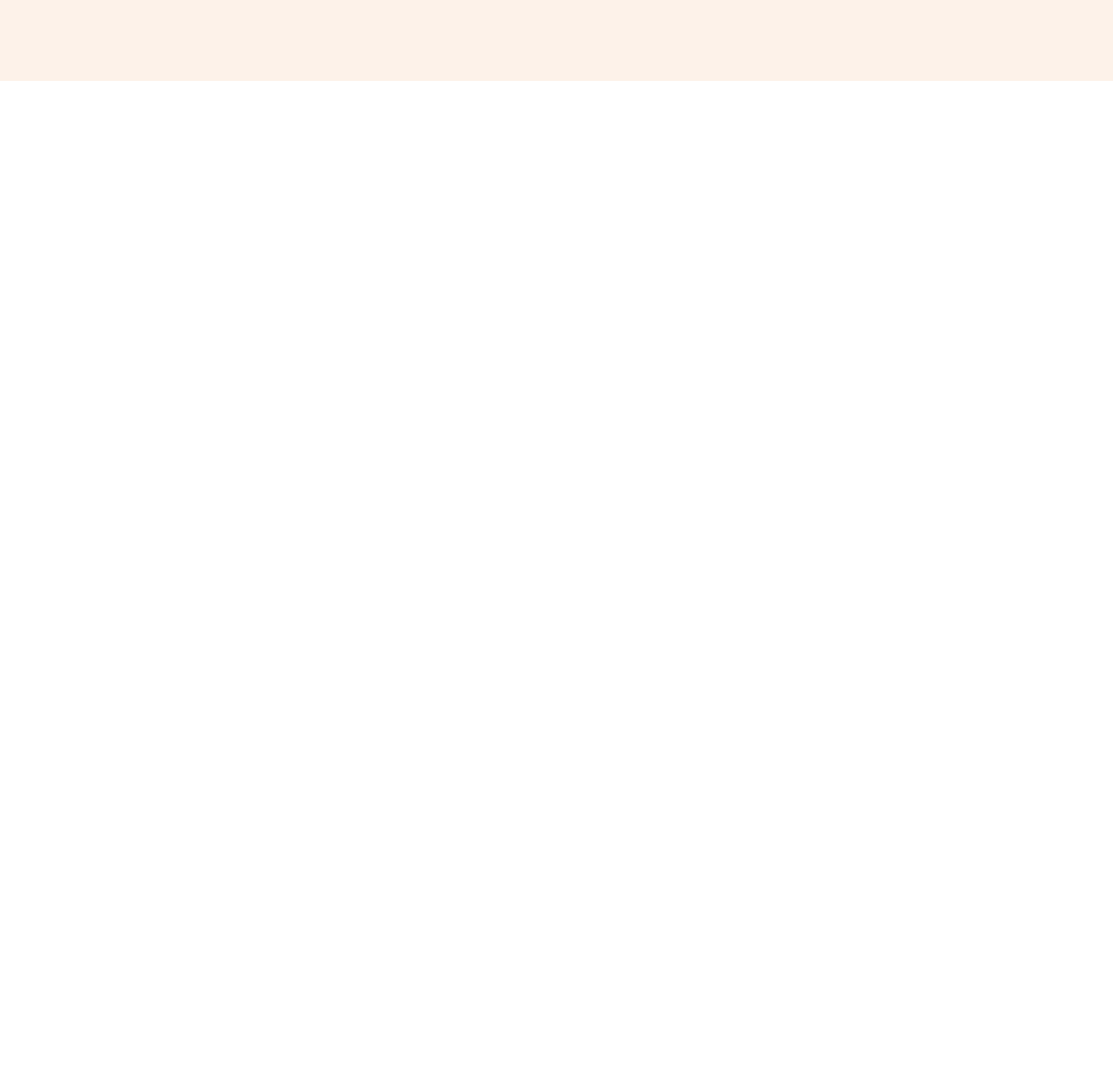
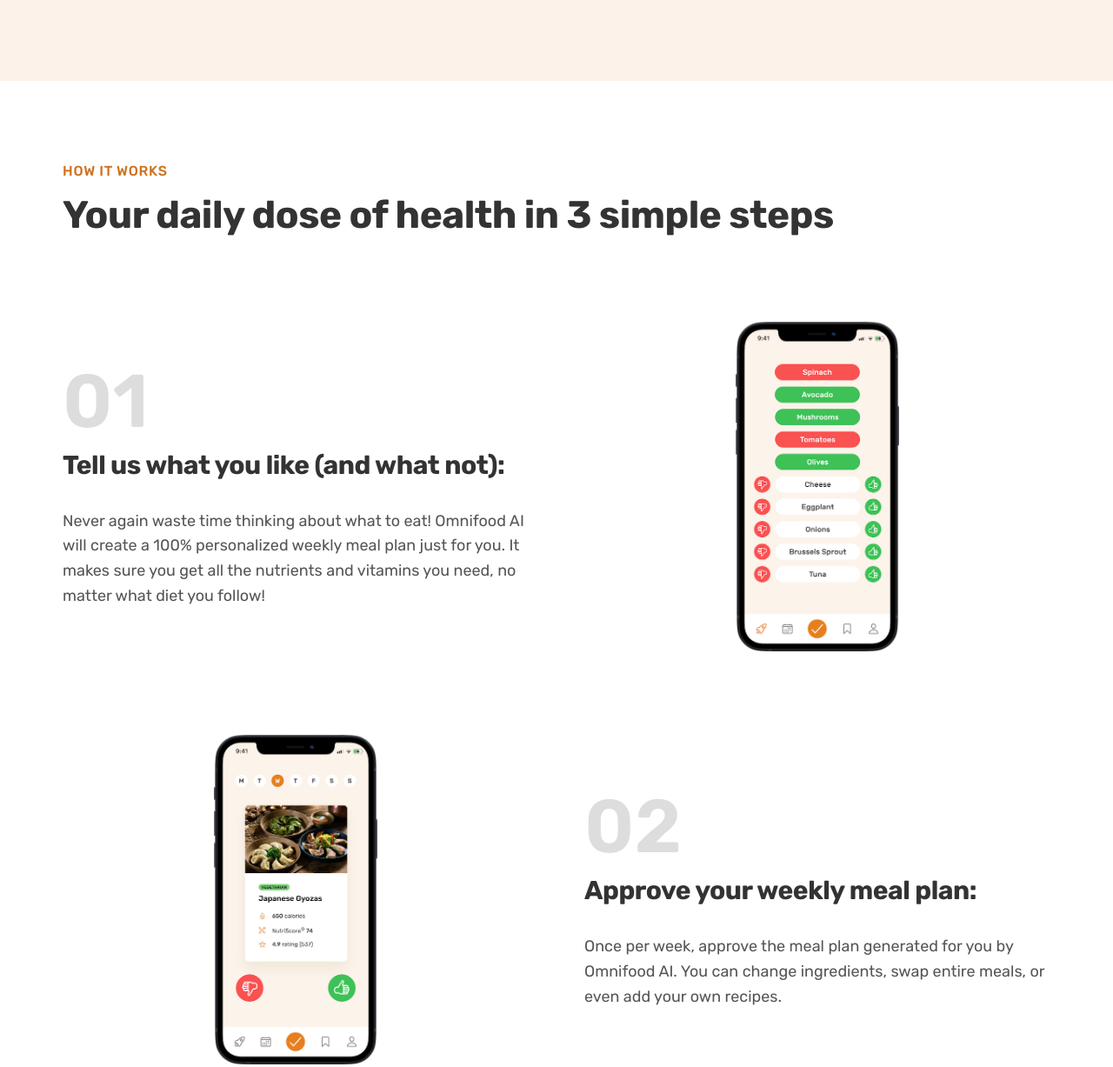
Before and after one commit to Marco1216/Omnifood-project-html-css, a plain HTML site: page index.html in a window 1280 px wide. Shown: the part 667-1894 px from the top of the page at 87% size. Before the commit the page ends 800 px from the top, so only its background shows below. Drawn offline with Linux system fonts and the light colour scheme.

Commit message:
designing how it works page

```diff
--- a/css/style.css
+++ b/css/style.css
@@ -14,7 +14,13 @@
 - Line heights:
  Default:1
  Small:1.05
+ Medium:1.2
  Paragraph Default:1.6
+
+
+ -Letter spacing
+ (1) -0.5px
+ (2) 0.75px
 
 
 ---02 Colors
@@ -58,17 +64,63 @@ body {
 /* **************************** */
 /* GENERAL REUSABLE COMPONENTS */
 /* **************************** */
+.container {
+  margin: 0 auto;
+  padding: 0 3.2rem;
+  max-width: 120rem;
+}
+
+.grid {
+  display: grid;
+  column-gap: 6.4rem;
+  row-gap: 9.6rem;
+}
+
+.grid--2-cols {
+  grid-template-columns: 1fr 1fr;
+}
+.grid--3-cols {
+  grid-template-columns: 1fr 1fr 1fr;
+}
+
+.grid--center-v {
+  align-items: center;
+}
+.heading-primary,
+.heading-secondary,
+.heading-tertiory {
+  font-weight: 700;
+  color: #333;
+  /* The reason of using px: it is too small to use rem */
+  letter-spacing: -0.5px;
+}
+
 .heading-primary {
   font-size: 5.2rem;
-  font-weight: 700;
   line-height: 1.05;
-  color: #333;
+  margin-bottom: 3.2rem;
+}
+.heading-secondary {
+  font-size: 4.4rem;
+  line-height: 1.2;
+  margin-bottom: 9.6rem;
+}
 
-  /* The reason of using px: it is too small to use rem */
-  letter-spacing: -0.5px;
+.heading-tertiory {
+  font-size: 3rem;
+  line-height: 1.2;
   margin-bottom: 3.2rem;
 }
 
+.subheading {
+  display: block;
+  font-size: 1.6rem;
+  font-weight: 500;
+  color: #cf711f;
+  text-transform: uppercase;
+  margin-bottom: 1.6rem;
+  letter-spacing: 0.75px;
+}
 .btn:link,
 .btn:visited {
   display: inline-block;
@@ -240,3 +292,32 @@ wwill be inherited such as transition... */
   font-weight: 700;
   color: #cf711f;
 }
+
+/* **************************** */
+/* HOW IT WORKS SECTION */
+/* **************************** */
+.section-how {
+  padding: 9.6rem 0;
+}
+
+.step-img {
+  width: 35%;
+}
+
+.step-number {
+  font-size: 8.6rem;
+  font-weight: 600;
+  color: #ddd;
+  margin-bottom: 1.2rem;
+}
+
+.step-description {
+  font-size: 1.8rem;
+  line-height: 1.6;
+}
+
+.step-img-box {
+  display: flex;
+  text-align: center;
+  justify-content: center;
+}
--- a/index.html
+++ b/index.html
@@ -68,6 +68,73 @@
           </div>
         </div>
       </section>
+      <section class="section-how">
+        <div class="container">
+          <span class="subheading">How it works</span>
+          <h2 class="heading-secondary">
+            Your daily dose of health in 3 simple steps
+          </h2>
+        </div>
+
+        <div class="container grid grid--2-cols grid--center-v">
+          <!-- STEP 01 -->
+          <div class="step-text-box">
+            <p class="step-number">01</p>
+            <h3 class="heading-tertiory">
+              Tell us what you like (and what not):
+            </h3>
+            <p class="step-description">
+              Never again waste time thinking about what to eat! Omnifood AI
+              will create a 100% personalized weekly meal plan just for you. It
+              makes sure you get all the nutrients and vitamins you need, no
+              matter what diet you follow!
+            </p>
+          </div>
+          <div class="step-img-box">
+            <img
+              src="img/app/app-screen-1.png"
+              class="step-img"
+              alt="img of a phone with screen shot"
+            />
+          </div>
+
+          <!-- STEP 02 -->
+          <div class="step-img-box">
+            <img
+              src="img/app/app-screen-2.png"
+              class="step-img"
+              alt="iPhone app meal approving plan"
+            />
+          </div>
+          <div class="step-text-box">
+            <p class="step-number">02</p>
+            <h3 class="heading-tertiory">Approve your weekly meal plan:</h3>
+            <p class="step-description">
+              Once per week, approve the meal plan generated for you by Omnifood
+              AI. You can change ingredients, swap entire meals, or even add
+              your own recipes.
+            </p>
+          </div>
+
+          <!-- STEP 03 -->
+          <div class="step-text-box">
+            <p class="step-number">03</p>
+            <h3 class="heading-tertiory">Receive meals at convenient time:</h3>
+            <p class="step-description">
+              Best chefs in town will cook your selected meal every day, and we
+              will deliver it to your door whenever works best for you. You can
+              change delivery schedule and address daily!
+            </p>
+          </div>
+          <div class="step-img-box">
+            <img
+              src="img/app/app-screen-3.png"
+              class="step-img"
+              alt="iPhone app delivery screen"
+            />
+          </div>
+        </div>
+      </section>
     </main>
   </body>
 </html>
```
